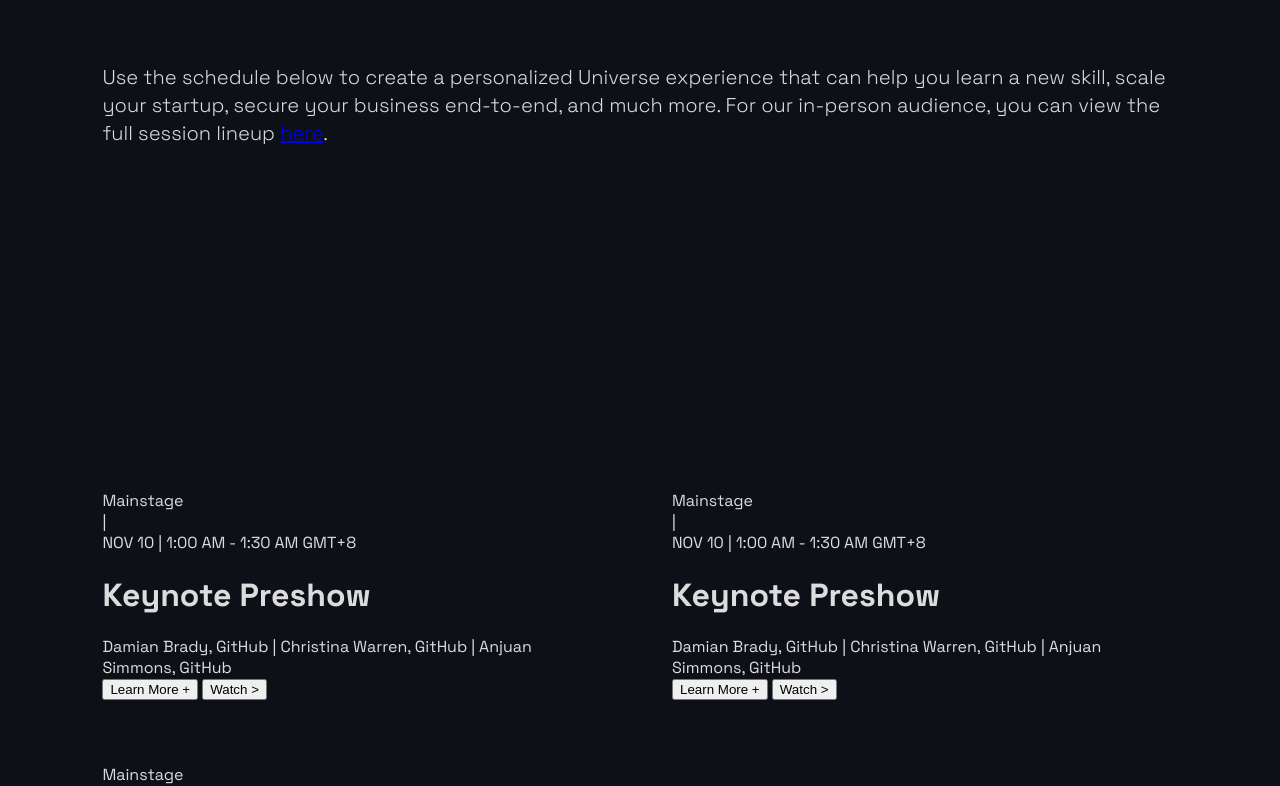
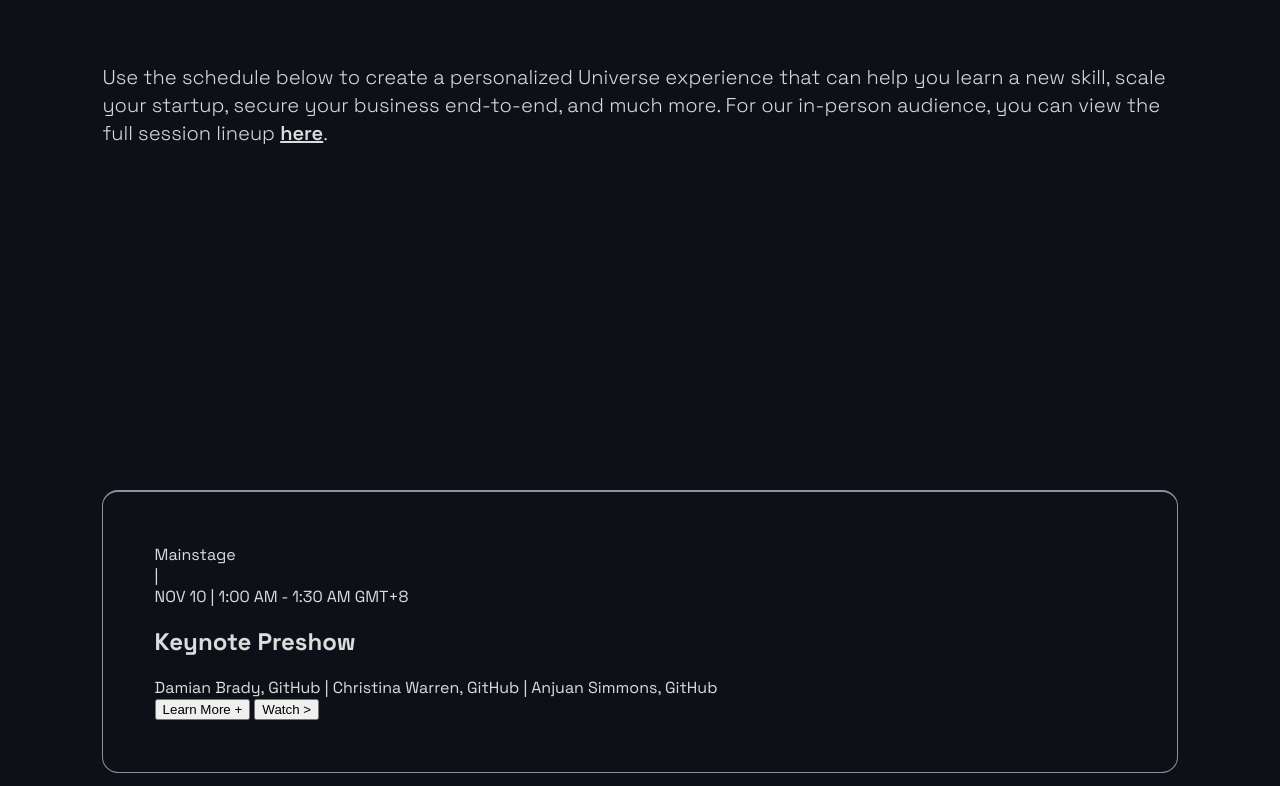
Before and after one commit to haroldjeshua/potential-potato, a website: page gh-card/index.html in a window 1280 px wide. Shown: the part 412-1198 px from the top of the page. Drawn offline with Linux system fonts and the light colour scheme.

Commit message:
replicate gh card

```diff
--- a/gh-card/index.html
+++ b/gh-card/index.html
@@ -19,58 +19,9 @@
       </div>
     </section>
 
-    <div class="gh-cards">
+    <section class="gh-cards">
       <div class="gh-card">
-        <div class="gh-card__subtitle">
-          <div>Mainstage</div>
-          |
-          <div>
-            <span class="date">NOV 10</span>
-            |
-            <span>1:00 AM - 1:30 AM GMT+8</span>
-          </div>
-        </div>
-
-        <h1 class="gh-card__title">Keynote Preshow</h1>
-
-        <div class="gh-card__lead">
-          <span>Damian Brady, GitHub</span> |
-          <span>Christina Warren, GitHub</span> |
-          <span>Anjuan Simmons, GitHub</span>
-        </div>
-
-        <div class="gh-card__actions">
-          <button>Learn More +</button>
-          <button>Watch ></button>
-        </div>
-      </div>
-
-      <div class="gh-card">
-        <div class="gh-card__subtitle">
-          <div>Mainstage</div>
-          |
-          <div>
-            <span class="date">NOV 10</span>
-            |
-            <span>1:00 AM - 1:30 AM GMT+8</span>
-          </div>
-        </div>
-
-        <h1 class="gh-card__title">Keynote Preshow</h1>
-
-        <div class="gh-card__lead">
-          <span>Damian Brady, GitHub</span> |
-          <span>Christina Warren, GitHub</span> |
-          <span>Anjuan Simmons, GitHub</span>
-        </div>
-
-        <div class="gh-card__actions">
-          <button>Learn More +</button>
-          <button>Watch ></button>
-        </div>
-      </div>
-
-      <div class="gh-card">
+        <div class="gh-card-inner">
           <div class="gh-card__subtitle">
             <div>Mainstage</div>
             |
@@ -95,5 +46,6 @@
           </div>
         </div>
       </div>
+    </section>
   </body>
 </html>
--- a/gh-card/style.css
+++ b/gh-card/style.css
@@ -39,6 +39,12 @@
   line-height: 1.4;
 }
 
+a {
+  all: unset;
+  text-decoration: underline;
+  font-weight: 600;
+}
+
 .gh-cards {
   display: grid;
   grid-template-columns: repeat(auto-fit, minmax(400px, 1fr));
@@ -46,3 +52,58 @@
   gap: 6.4rem;
   padding: clamp(8px, 8vw, 12vw);
 }
+
+.gh-card {
+  position: relative;
+  display: flex;
+  flex-direction: column;
+  height: 100%;
+  max-width: 100%;
+  background-color: #0d1117;
+  border-width: 2px 1px 1px;
+  border-style: solid;
+  border-color: rgb(139, 148, 158);
+  border-image: initial;
+  border-radius: 16px;
+  transition: all 1.2s ease-in-out 0s;
+}
+
+.gh-card::before {
+  content: "";
+  width: 100%;
+  height: 100%;
+  background: linear-gradient(
+    230deg,
+    rgb(0, 34, 255) -16.39%,
+    rgb(165, 237, 182) 30.59%,
+    rgb(253, 172, 62) 62.61%,
+    rgb(255, 92, 0) 75.82%
+  );
+  border-radius: 16px;
+  position: absolute;
+  top: 0;
+  left: 0;
+  z-index: -1;
+  transition: all 1.2s ease-in-out 0s;
+  clip-path: circle(0%, 32px 32px);
+}
+
+.gh-card-inner {
+  position: relative;
+  display: flex;
+  flex-direction: column;
+  width: 100%;
+  padding: clamp(4vw, 4vw, 8vw);
+}
+
+.gh-card-inner::before {
+  content: "";
+  width: calc(100% - 4px);
+  height: calc(100% - 4px);
+  background-color: #0d1117;
+  position: absolute;
+  top: 2px;
+  left: 2px;
+  z-index: -1;
+  border-radius: 14px;
+}
```
Lines whose indentation alone changed are shown as unchanged.
